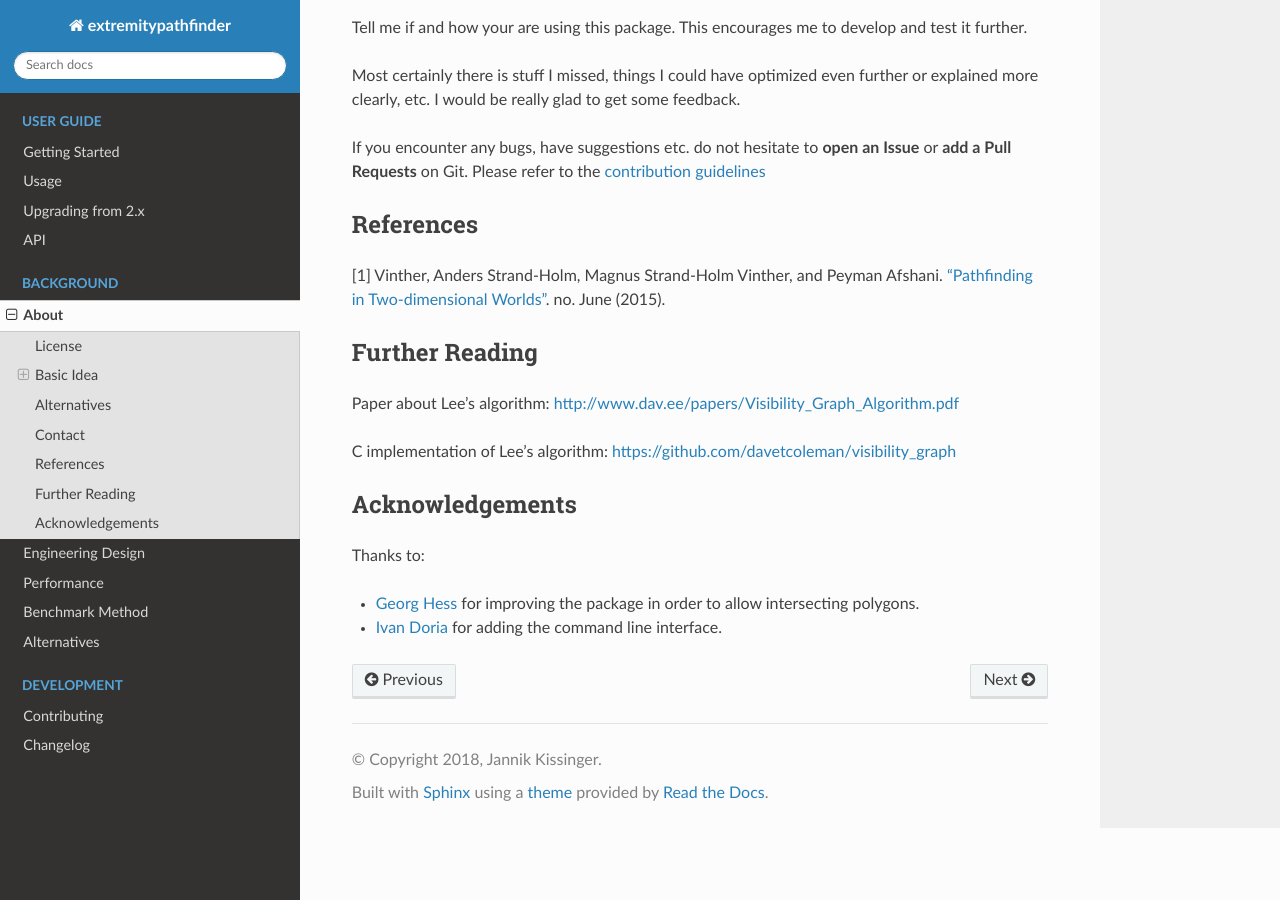
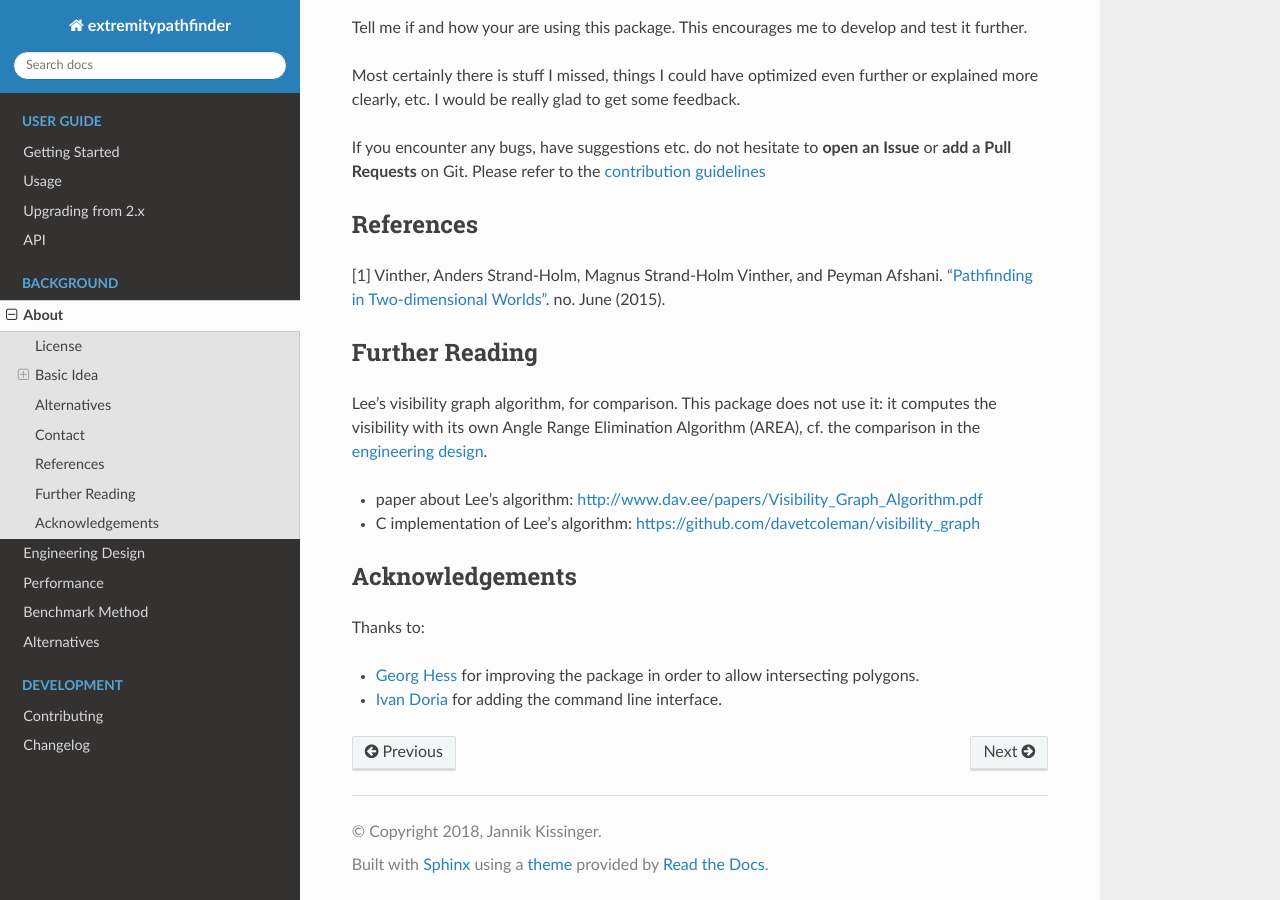
Before and after one commit to jannikmi/extremitypathfinder, a Sphinx documentation site: the page built from docs/3_about.rst, in a window 1280 px wide and 900 px high, scrolled down 6443 px. Built offline with Sphinx 7.4.7 and the Read the Docs theme 3.1.0, drawn with Linux system fonts in a browser that asks for light colours.

Commit message:
Say that the package does not use Lee's algorithm
The About page linked Lee's algorithm as further reading without saying
that the package computes the visibility with AREA instead. A paper citing
the package (Guido, IV 2020) attributed Lee's algorithm to it.

Co-Authored-By: Claude Opus 5.5 <noreply@anthropic.com>
Claude-Session: https://claude.ai/code/session_01XJqV76PifvDdxQi5EX1xhW

```diff
--- a/docs/3_about.rst
+++ b/docs/3_about.rst
@@ -205,9 +205,12 @@ References
 Further Reading
 ----------------
 
-Paper about Lee's algorithm: http://www.dav.ee/papers/Visibility_Graph_Algorithm.pdf
+Lee's visibility graph algorithm, for comparison. This package does not use it:
+it computes the visibility with its own Angle Range Elimination Algorithm (AREA),
+cf. the comparison in the :ref:`engineering design <design>`.
 
-C implementation of Lee's algorithm: https://github.com/davetcoleman/visibility_graph
+- paper about Lee's algorithm: http://www.dav.ee/papers/Visibility_Graph_Algorithm.pdf
+- C implementation of Lee's algorithm: https://github.com/davetcoleman/visibility_graph
 
 
 Acknowledgements
```
